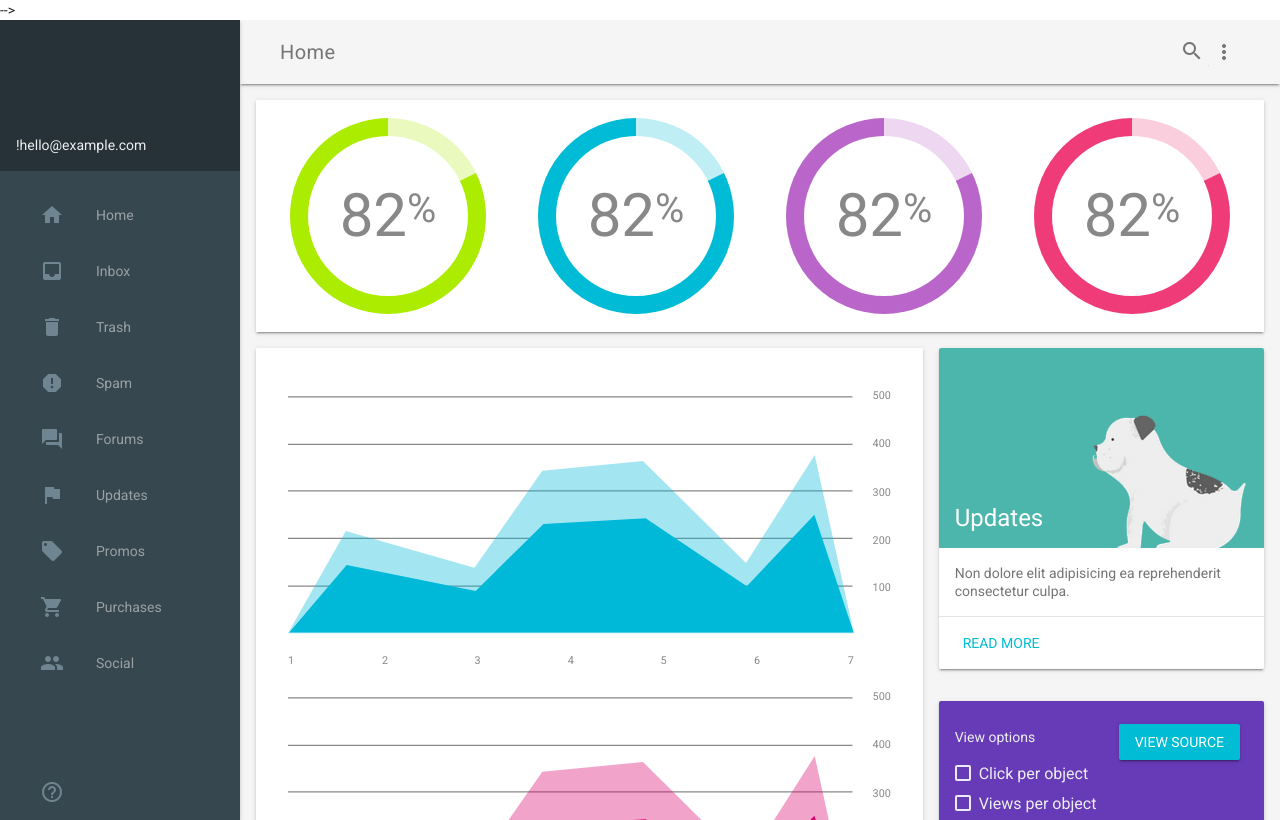
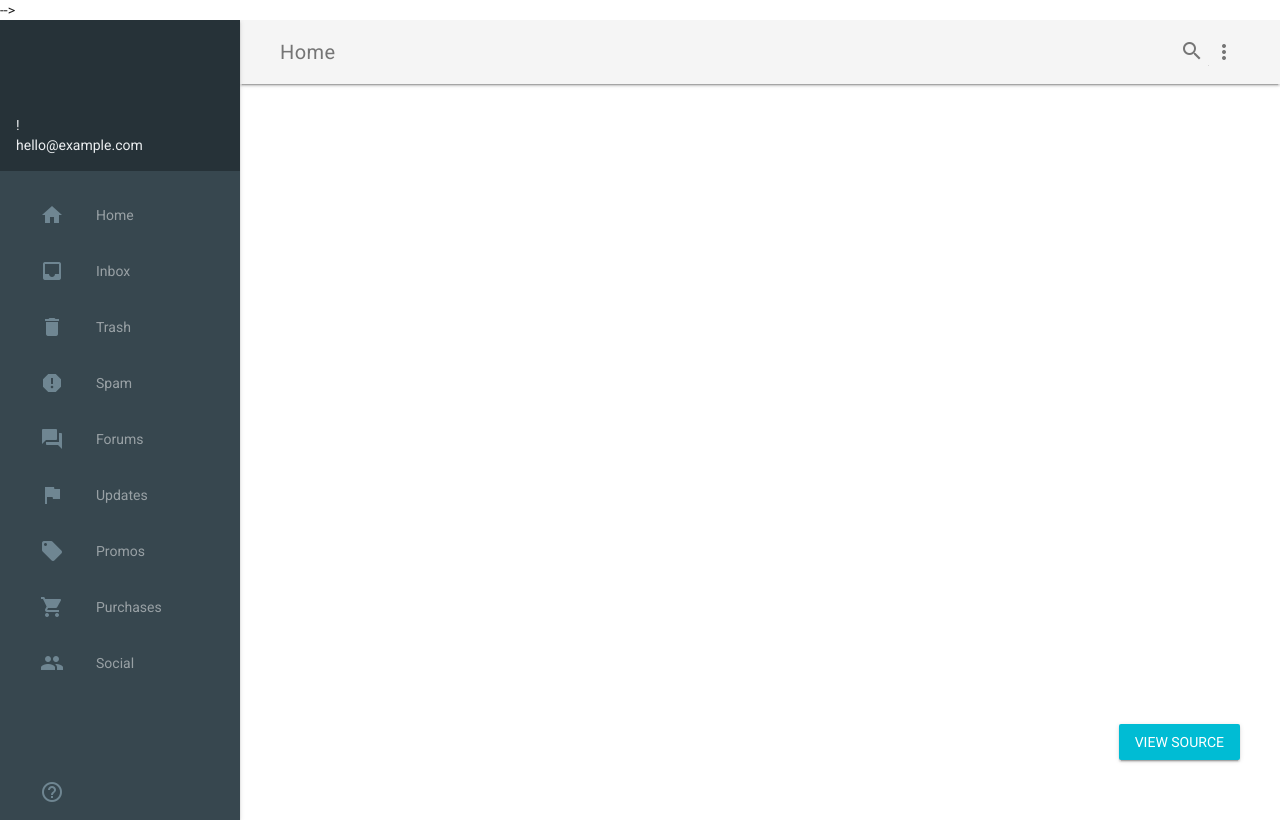
Before and after one commit to Komiii/GoU, a plain HTML site: page page/index.html in a window 1280 px wide. Drawn offline with nearby package versions, Linux system fonts and the light colour scheme.

Commit message:
Update index.html

```diff
--- a/page/index.html
+++ b/page/index.html
@@ -8,7 +8,7 @@
     <meta name="viewport" content="width=device-width, initial-scale=1.0, minimum-scale=1.0">
     <title>Material Design Lite</title>
 
-   <!-- <!-- Add to homescreen for Chrome on Android -->
+	<!-- Add to homescreen for Chrome on Android -->
     <meta name="mobile-web-app-capable" content="yes">
     <link rel="icon" sizes="192x192" href="images/android-desktop.png">
 
@@ -23,11 +23,6 @@
     <meta name="msapplication-TileColor" content="#3372DF"> -->
 
     <link rel="shortcut icon" href="images/favicon.png">
-
-    <!-- SEO: If your mobile URL is different from the desktop URL, add a canonical link to the desktop page https://developers.google.com/webmasters/smartphone-sites/feature-phones -->
-    <!--
-    <link rel="canonical" href="http://www.example.com/">
-    -->
 
     <link rel="stylesheet" href="https://fonts.googleapis.com/css?family=Roboto:regular,bold,italic,thin,light,bolditalic,black,medium&amp;lang=en">
     <link rel="stylesheet" href="https://fonts.googleapis.com/icon?family=Material+Icons">
@@ -73,10 +68,10 @@
 
       <div class="demo-drawer mdl-layout__drawer mdl-color--blue-grey-900 mdl-color-text--blue-grey-50">
         <header class="demo-drawer-header">
-          <div class="demo-avatar-dropdown">
+
 !           <span>hello@example.com</span>
-            <div class="mdl-layout-spacer"></div>
-          </div>
+
+
         </header>
         <nav class="demo-navigation mdl-navigation mdl-color--blue-grey-800">
           <a class="mdl-navigation__link" href=""><i class="mdl-color-text--blue-grey-400 material-icons" role="presentation">home</i>Home</a>
@@ -92,86 +87,7 @@
           <a class="mdl-navigation__link" href=""><i class="mdl-color-text--blue-grey-400 material-icons" role="presentation">help_outline</i><span class="visuallyhidden">Help</span></a>
         </nav>
       </div>
-      <main class="mdl-layout__content mdl-color--grey-100">
-        <div class="mdl-grid demo-content">
-          <div class="demo-charts mdl-color--white mdl-shadow--2dp mdl-cell mdl-cell--12-col mdl-grid">
-            <svg fill="currentColor" width="200px" height="200px" viewBox="0 0 1 1" class="demo-chart mdl-cell mdl-cell--4-col mdl-cell--3-col-desktop">
-              <use xlink:href="#piechart" mask="url(#piemask)" />
-              <text x="0.5" y="0.5" font-family="Roboto" font-size="0.3" fill="#888" text-anchor="middle" dy="0.1">82<tspan font-size="0.2" dy="-0.07">%</tspan></text>
-            </svg>
-            <svg fill="currentColor" width="200px" height="200px" viewBox="0 0 1 1" class="demo-chart mdl-cell mdl-cell--4-col mdl-cell--3-col-desktop">
-              <use xlink:href="#piechart" mask="url(#piemask)" />
-              <text x="0.5" y="0.5" font-family="Roboto" font-size="0.3" fill="#888" text-anchor="middle" dy="0.1">82<tspan dy="-0.07" font-size="0.2">%</tspan></text>
-            </svg>
-            <svg fill="currentColor" width="200px" height="200px" viewBox="0 0 1 1" class="demo-chart mdl-cell mdl-cell--4-col mdl-cell--3-col-desktop">
-              <use xlink:href="#piechart" mask="url(#piemask)" />
-              <text x="0.5" y="0.5" font-family="Roboto" font-size="0.3" fill="#888" text-anchor="middle" dy="0.1">82<tspan dy="-0.07" font-size="0.2">%</tspan></text>
-            </svg>
-            <svg fill="currentColor" width="200px" height="200px" viewBox="0 0 1 1" class="demo-chart mdl-cell mdl-cell--4-col mdl-cell--3-col-desktop">
-              <use xlink:href="#piechart" mask="url(#piemask)" />
-              <text x="0.5" y="0.5" font-family="Roboto" font-size="0.3" fill="#888" text-anchor="middle" dy="0.1">82<tspan dy="-0.07" font-size="0.2">%</tspan></text>
-            </svg>
-          </div>
-          <div class="demo-graphs mdl-shadow--2dp mdl-color--white mdl-cell mdl-cell--8-col">
-            <svg fill="currentColor" viewBox="0 0 500 250" class="demo-graph">
-              <use xlink:href="#chart" />
-            </svg>
-            <svg fill="currentColor" viewBox="0 0 500 250" class="demo-graph">
-              <use xlink:href="#chart" />
-            </svg>
-          </div>
-          <div class="demo-cards mdl-cell mdl-cell--4-col mdl-cell--8-col-tablet mdl-grid mdl-grid--no-spacing">
-            <div class="demo-updates mdl-card mdl-shadow--2dp mdl-cell mdl-cell--4-col mdl-cell--4-col-tablet mdl-cell--12-col-desktop">
-              <div class="mdl-card__title mdl-card--expand mdl-color--teal-300">
-                <h2 class="mdl-card__title-text">Updates</h2>
-              </div>
-              <div class="mdl-card__supporting-text mdl-color-text--grey-600">
-                Non dolore elit adipisicing ea reprehenderit consectetur culpa.
-              </div>
-              <div class="mdl-card__actions mdl-card--border">
-                <a href="#" class="mdl-button mdl-js-button mdl-js-ripple-effect">Read More</a>
-              </div>
-            </div>
-            <div class="demo-separator mdl-cell--1-col"></div>
-            <div class="demo-options mdl-card mdl-color--deep-purple-500 mdl-shadow--2dp mdl-cell mdl-cell--4-col mdl-cell--3-col-tablet mdl-cell--12-col-desktop">
-              <div class="mdl-card__supporting-text mdl-color-text--blue-grey-50">
-                <h3>View options</h3>
-                <ul>
-                  <li>
-                    <label for="chkbox1" class="mdl-checkbox mdl-js-checkbox mdl-js-ripple-effect">
-                      <input type="checkbox" id="chkbox1" class="mdl-checkbox__input">
-                      <span class="mdl-checkbox__label">Click per object</span>
-                    </label>
-                  </li>
-                  <li>
-                    <label for="chkbox2" class="mdl-checkbox mdl-js-checkbox mdl-js-ripple-effect">
-                      <input type="checkbox" id="chkbox2" class="mdl-checkbox__input">
-                      <span class="mdl-checkbox__label">Views per object</span>
-                    </label>
-                  </li>
-                  <li>
-                    <label for="chkbox3" class="mdl-checkbox mdl-js-checkbox mdl-js-ripple-effect">
-                      <input type="checkbox" id="chkbox3" class="mdl-checkbox__input">
-                      <span class="mdl-checkbox__label">Objects selected</span>
-                    </label>
-                  </li>
-                  <li>
-                    <label for="chkbox4" class="mdl-checkbox mdl-js-checkbox mdl-js-ripple-effect">
-                      <input type="checkbox" id="chkbox4" class="mdl-checkbox__input">
-                      <span class="mdl-checkbox__label">Objects viewed</span>
-                    </label>
-                  </li>
-                </ul>
-              </div>
-              <div class="mdl-card__actions mdl-card--border">
-                <a href="#" class="mdl-button mdl-js-button mdl-js-ripple-effect mdl-color-text--blue-grey-50">Change location</a>
-                <div class="mdl-layout-spacer"></div>
-                <i class="material-icons">location_on</i>
-              </div>
-            </div>
-          </div>
-        </div>
-      </main>
+
     </div>
       <svg xmlns="http://www.w3.org/2000/svg" xmlns:xlink="http://www.w3.org/1999/xlink" version="1.1" style="position: fixed; left: -1000px; height: -1000px;">
         <defs>
```
